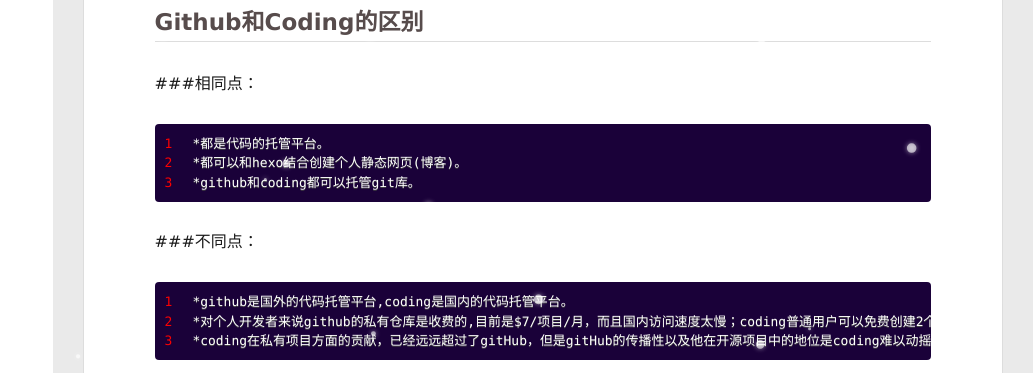
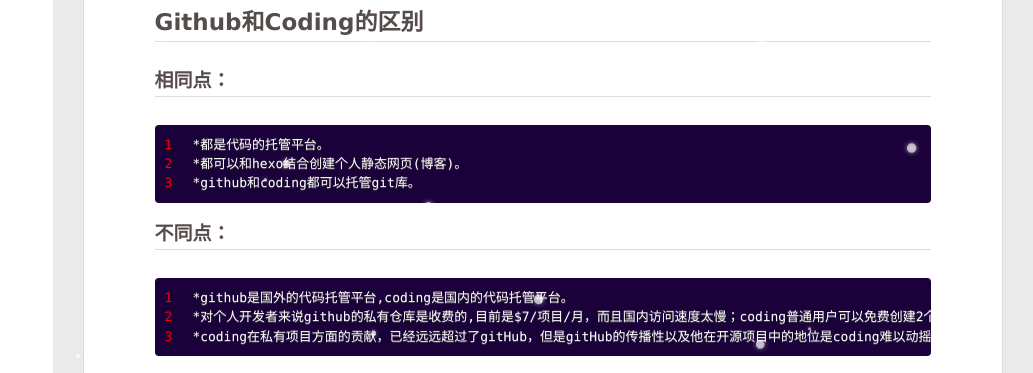
Before and after one commit to zhaoyage/zhaoyage.github.io, a plain HTML site: page index.html in a window 1280 px wide. Shown: the part 242-615 px from the top of the page, 247-1280 px from the left. Drawn offline with Linux system fonts and the light colour scheme; some packages are replaced by stand-ins of ours; no server answers; a script that the page names is missing; files whose address does not match are found by name.

Commit message:
Site updated: 2020-02-29 17:23:56

```diff
--- a/index.html
+++ b/index.html
@@ -212,11 +212,9 @@
   <div class="article-entry" itemprop="articleBody">
 
     <p>在github上搭建的静态博客，加载太慢但是突然看到coding能够优化github和hexo搭建博客的加载速度，就想尝试下发现coding最新改版，网上好的教程都不能用，只有2019年10月份以后的教程才有用，今天想记录一下github和coding的区别并且介绍一下coding删除项目的最新方式。</p>
-<h2 id="Github和Coding的区别"><a href="#Github和Coding的区别" class="headerlink" title="Github和Coding的区别"></a>Github和Coding的区别</h2><p>###相同点：</p>
-<figure class="highlight bash"><table><tr><td class="gutter"><pre><span class="line">1</span><br><span class="line">2</span><br><span class="line">3</span><br></pre></td><td class="code"><pre><span class="line">*都是代码的托管平台。</span><br><span class="line">*都可以和hexo结合创建个人静态网页(博客)。</span><br><span class="line">*github和coding都可以托管git库。</span><br></pre></td></tr></table></figure>
-<p>###不同点：</p>
-<figure class="highlight bash"><table><tr><td class="gutter"><pre><span class="line">1</span><br><span class="line">2</span><br><span class="line">3</span><br></pre></td><td class="code"><pre><span class="line">*github是国外的代码托管平台,coding是国内的代码托管平台。</span><br><span class="line">*对个人开发者来说github的私有仓库是收费的,目前是<span class="variable">$7</span>/项目/月，而且国内访问速度太慢；coding普通用户可以免费创建2个私有仓库,而且coding的仓库在国内环境下访问速度很快。</span><br><span class="line">*coding在私有项目方面的贡献，已经远远超过了gitHub，但是gitHub的传播性以及他在开源项目中的地位是coding难以动摇的。</span><br></pre></td></tr></table></figure>
-<h2 id="Coding删除项目的新方式"><a href="#Coding删除项目的新方式" class="headerlink" title="Coding删除项目的新方式"></a>Coding删除项目的新方式</h2><p>在新的系统中没有【删除项目】的选项，只有【退出项目】所以找到退出项目，这个项目就不在你的列表里面了。找到【项目设置】–&gt;【项目成员】–&gt;【成员】–&gt;【退出项目】<br><img src="E:%5Cblog%5Cthemes%5Cyilia-plus%5Csource%5Cimg%5C2blog%5C1.jpg" alt="1"><br><img src="E:%5Cblog%5Cthemes%5Cyilia-plus%5Csource%5Cimg%5C2blog%5C2.jpg" alt="2"></p>
+<h2 id="Github和Coding的区别"><a href="#Github和Coding的区别" class="headerlink" title="Github和Coding的区别"></a>Github和Coding的区别</h2><h3 id="相同点："><a href="#相同点：" class="headerlink" title="相同点："></a>相同点：</h3><figure class="highlight bash"><table><tr><td class="gutter"><pre><span class="line">1</span><br><span class="line">2</span><br><span class="line">3</span><br></pre></td><td class="code"><pre><span class="line">*都是代码的托管平台。</span><br><span class="line">*都可以和hexo结合创建个人静态网页(博客)。</span><br><span class="line">*github和coding都可以托管git库。</span><br></pre></td></tr></table></figure>
+<h3 id="不同点："><a href="#不同点：" class="headerlink" title="不同点："></a>不同点：</h3><figure class="highlight bash"><table><tr><td class="gutter"><pre><span class="line">1</span><br><span class="line">2</span><br><span class="line">3</span><br></pre></td><td class="code"><pre><span class="line">*github是国外的代码托管平台,coding是国内的代码托管平台。</span><br><span class="line">*对个人开发者来说github的私有仓库是收费的,目前是<span class="variable">$7</span>/项目/月，而且国内访问速度太慢；coding普通用户可以免费创建2个私有仓库,而且coding的仓库在国内环境下访问速度很快。</span><br><span class="line">*coding在私有项目方面的贡献，已经远远超过了gitHub，但是gitHub的传播性以及他在开源项目中的地位是coding难以动摇的。</span><br></pre></td></tr></table></figure>
+<h2 id="Coding删除项目的新方式"><a href="#Coding删除项目的新方式" class="headerlink" title="Coding删除项目的新方式"></a>Coding删除项目的新方式</h2><p>在新的系统中没有【删除项目】的选项，只有【退出项目】所以找到退出项目，这个项目就不在你的列表里面了。找到【项目设置】–&gt;【项目成员】–&gt;【成员】–&gt;【退出项目】<br><img src="E:/blog/themes/yilia-plus/source/img/2blog/1.jpg" alt="1"><br><img src="E:/blog/themes/yilia-plus/source/img/2blog/2.jpg" alt="2"></p>
 
 
 
```
Also changed, not shown: 2020/02/24/first-blog/index.html (+1 -1 lines), 2020/02/26/second-blog/index.html (+9 -11 lines).
